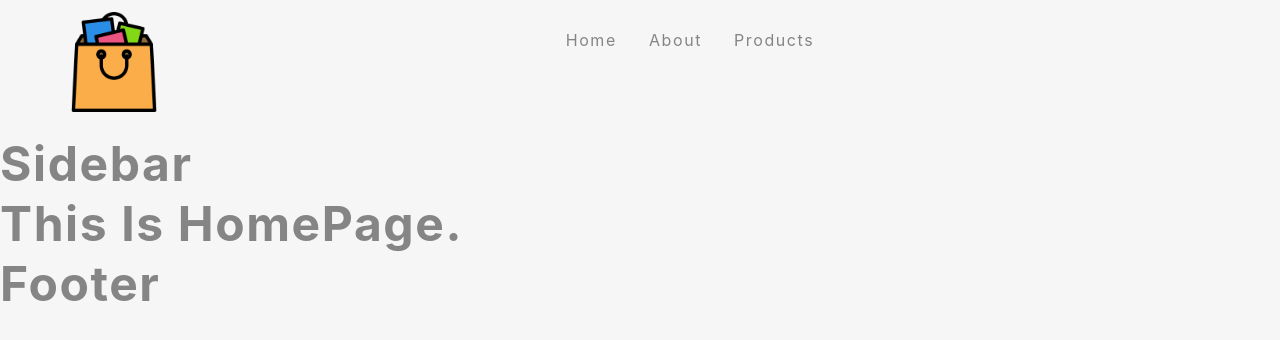
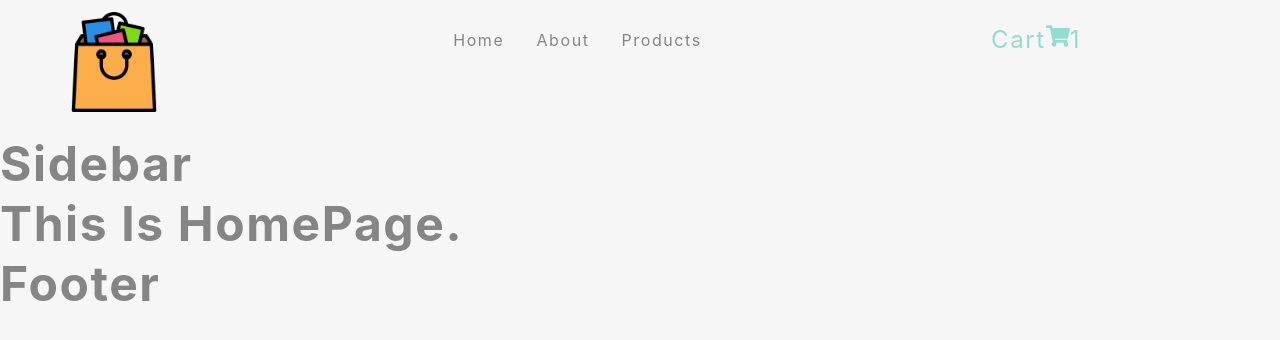
Before and after one commit to 1hakann/100-shop-app, a React (Create React App) app: page / in a window 1280 px wide. Shown: the top 340 px of the page. Built offline with nearby package versions, Linux system fonts and the light colour scheme; no server answers.

Commit message:
SA-004 | Step I has been completed.

```diff
--- /dev/null
+++ b/src/components/CartButtons.js
@@ -0,0 +1,36 @@
+import React from "react";
+import { FaShoppingCart, FaUserMinus, FaUserPlus } from "react-icons/fa";
+import { Link } from "react-router-dom";
+import styled from "styled-components";
+import { useProductsContext } from "../context/products_context";
+import { useCartContext } from "../context/cart_context";
+import { useUserContext } from "../context/user_context";
+
+const CartButtons = () => {
+    return (
+        <Wrapper className="cart-btn-wrapper">
+            <Link to="/cart" className="cart-btn" onClick="" >
+                Cart
+                <span className="cart-container">
+                    <FaShoppingCart />
+                    <span className="cart-value">1</span>
+                </span>
+            </Link>
+        </Wrapper>
+    )
+}
+
+const Wrapper = styled.div`
+    display: grid;
+    grid-template-columns: 1fr 1fr;
+    align-items: center;
+    width: 225px;
+
+    .cart-btn {
+        color: var(--clr-primary-4);
+        font-size: 1.5rem;
+        letter-spacing: var(--spacing);
+    }
+`;
+
+export default CartButtons;
--- a/src/components/Navbar.js
+++ b/src/components/Navbar.js
@@ -5,7 +5,8 @@ import { FaBars } from 'react-icons/fa'
 import { Link } from "react-router-dom";
 import {links} from "../utils/constants";
 import { useProductsContext } from '../context/products_context'
-import { useUserContext } from '../context/user_context '
+import { useUserContext } from '../context/user_context'
+import CartButtons from "./CartButtons";
 
 const Navbar = () => {
     const {openSidebar} = useProductsContext();
@@ -33,6 +34,7 @@ const Navbar = () => {
                         })
                     }
                 </ul>
+                <CartButtons />
             </div>
         </NavContainer>
     );
--- /dev/null
+++ b/src/context/cart_context.js
@@ -0,0 +1 @@
+import React, { useEffect, useContext, useReducer } from 'react'
--- a/src/index.js
+++ b/src/index.js
@@ -3,7 +3,7 @@ import ReactDOM from 'react-dom/client';
 import './index.css';
 import App from './App';
 import { Auth0Provider } from '@auth0/auth0-react';
-import { UserProvider } from './context/user_context '
+import { UserProvider } from './context/user_context'
 import { ProductProvider } from './context/products_context'
 
 // dev-pu8wyk-g.us.auth0.com
```
Also changed, not shown: src/reducers/cart_reducer.js (added, +41 -0 lines), src/context/user_context.js (renamed from src/context/user_context .js).
